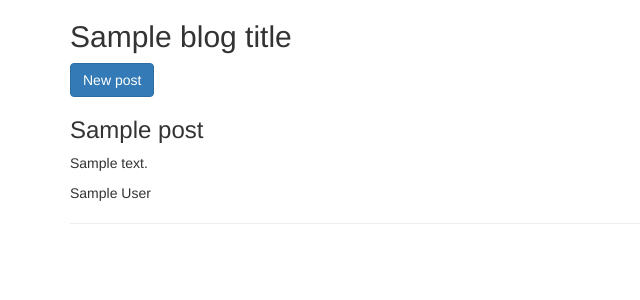
After one commit to opozot/web_blog, a Flask app: template src/templates/posts.html in a window 1280 px wide. The commit adds this page. Shown: the top 300 px of the page, without its empty margins (0-640 px from the left). Run offline with Flask 2, Linux system fonts and the light colour scheme; the template is opened without the code that fills it: most values are stand-ins (such as "Sample title", 1, 10 or a date in 2020); some libraries are stand-ins or nearby versions.

Commit message:
added new blogs and new posts

```diff
--- a/src/__init__.py
+++ b/src/__init__.py
@@ -0,0 +1 @@
+__author__ = 'jslvtr'
--- a/src/app.py
+++ b/src/app.py
@@ -1,11 +1,15 @@
-from flask import Flask, render_template, request, session
-
-# __name__ is a private variable in python. If we're running an app directly (from terminal) or not ???
 from src.common.database import Database
+from src.models.blog import Blog
+from src.models.post import Post
 from src.models.user import User
 
-app = Flask(__name__)
-app.secret_key = "simon"
+__author__ = 'jslvtr'
+
+
+from flask import Flask, render_template, request, session, make_response
+
+app = Flask(__name__)  # '__main__'
+app.secret_key = "jose"
 
 
 @app.route('/')
@@ -18,7 +22,7 @@ def login_template():
     return render_template('login.html')
 
 
-@app.route('/register')  # www.mysite.com/api/register
+@app.route('/register')
 def register_template():
     return render_template('register.html')
 
@@ -37,6 +41,7 @@ def login_user():
         User.login(email)
     else:
         session['email'] = None
+
     return render_template("profile.html", email=session['email'])
 
 
@@ -60,17 +65,46 @@ def user_blogs(user_id=None):
 
     blogs = user.get_blogs()
 
-    return render_template("user_blogs.html",
-                           blogs=blogs, email=user.email)
+    return render_template("user_blogs.html", blogs=blogs, email=user.email)
 
 
-@app.route('/posts/<string:blog_id'>)
+@app.route('/blogs/new', methods=['POST', 'GET'])
+def create_new_blog():
+    if request.method == 'GET':
+        return render_template('new_blog.html')
+    else:
+        title = request.form['title']
+        description = request.form['description']
+        user = User.get_by_email(session['email'])
+
+        new_blog = Blog(user.email, title, description, user._id)
+        new_blog.save_to_mongo()
+
+        return make_response(user_blogs(user._id))
+
+
+@app.route('/posts/<string:blog_id>')
 def blog_posts(blog_id):
     blog = Blog.from_mongo(blog_id)
     posts = blog.get_posts()
 
-    return render_template('posts.html', posts = posts, blog_title=blog.title)
+    return render_template('posts.html', posts=posts, blog_title=blog.title, blog_id=blog._id)
+
+
+@app.route('/posts/new/<string:blog_id>', methods=['POST', 'GET'])
+def create_new_post(blog_id):
+    if request.method == 'GET':
+        return render_template('new_post.html', blog_id=blog_id)
+    else:
+        title = request.form['title']
+        content = request.form['content']
+        user = User.get_by_email(session['email'])
+
+        new_post = Post(blog_id, title, content, user.email)
+        new_post.save_to_mongo()
+
+        return make_response(blog_posts(blog_id))
 
 
 if __name__ == '__main__':
-    app.run()
+    app.run(port=4995, debug=True)
--- a/src/common/__init__.py
+++ b/src/common/__init__.py
@@ -0,0 +1 @@
+__author__ = 'jslvtr'
--- a/src/common/database.py
+++ b/src/common/database.py
@@ -1,3 +1,5 @@
+__author__ = 'jslvtr'
+
 import pymongo
 
 
@@ -5,10 +7,10 @@ class Database(object):
     URI = "mongodb://127.0.0.1:27017"
     DATABASE = None
 
-    @staticmethod  # this method belongs to the whole class
-    def initialize():  # not only to the instance
+    @staticmethod
+    def initialize():
         client = pymongo.MongoClient(Database.URI)
-        Database.DATABASE = client['udemy']
+        Database.DATABASE = client['fullstack']
 
     @staticmethod
     def insert(collection, data):
--- a/src/models/__init__.py
+++ b/src/models/__init__.py
@@ -0,0 +1 @@
+__author__ = 'jslvtr'
--- a/src/models/blog.py
+++ b/src/models/blog.py
@@ -1,8 +1,9 @@
 import uuid
 import datetime
-
 from src.common.database import Database
 from src.models.post import Post
+
+__author__ = 'jslvtr'
 
 
 class Blog(object):
@@ -14,9 +15,6 @@ class Blog(object):
         self._id = uuid.uuid4().hex if _id is None else _id
 
     def new_post(self, title, content, date=datetime.datetime.utcnow()):
-        title = input("Enter post title: ")
-        content = input("Enter post content: ")
-        date = input("Enter post date, or leave blank for today(in format DDMMYY): ")
         post = Post(blog_id=self._id,
                     title=title,
                     content=content,
--- a/src/models/post.py
+++ b/src/models/post.py
@@ -1,6 +1,8 @@
 import uuid
+from src.common.database import Database
 import datetime
-from src.common.database import Database
+
+__author__ = 'jslvtr'
 
 
 class Post(object):
@@ -14,7 +16,8 @@ class Post(object):
         self._id = uuid.uuid4().hex if _id is None else _id
 
     def save_to_mongo(self):
-        Database.insert(collection='posts', data=self.json())
+        Database.insert(collection='posts',
+                        data=self.json())
 
     def json(self):
         return {
@@ -26,13 +29,11 @@ class Post(object):
             'created_date': self.created_date
         }
 
-    # this will get one specific post from the db
     @classmethod
     def from_mongo(cls, id):
         post_data = Database.find_one(collection='posts', query={'_id': id})
         return cls(**post_data)
 
-    # this will return a list of posts from the db
     @staticmethod
     def from_blog(id):
         return [post for post in Database.find(collection='posts', query={'blog_id': id})]
--- a/src/models/user.py
+++ b/src/models/user.py
@@ -1,10 +1,10 @@
 import datetime
 import uuid
-
 from flask import session
-
 from src.common.database import Database
 from src.models.blog import Blog
+
+__author__ = 'jslvtr'
 
 
 class User(object):
@@ -27,25 +27,29 @@ class User(object):
 
     @staticmethod
     def login_valid(email, password):
+        # Check whether a user's email matches the password they sent us
         user = User.get_by_email(email)
         if user is not None:
-            return user.password == password  # check the password
+            # Check the password
+            return user.password == password
         return False
 
     @classmethod
     def register(cls, email, password):
         user = cls.get_by_email(email)
-        if user is None:  # user does not exist
+        if user is None:
+            # User doesn't exist, so we can create it
             new_user = cls(email, password)
             new_user.save_to_mongo()
             session['email'] = email
             return True
-        else:  # user exists
+        else:
+            # User exists :(
             return False
 
     @staticmethod
     def login(user_email):
-        # Login_valid has already been called, we stored the email in the session
+        # login_valid has already been called
         session['email'] = user_email
 
     @staticmethod
@@ -60,6 +64,7 @@ class User(object):
                     title=title,
                     description=description,
                     author_id=self._id)
+
         blog.save_to_mongo()
 
     @staticmethod
@@ -73,7 +78,7 @@ class User(object):
         return {
             "email": self.email,
             "_id": self._id,
-            "password": self.password  # not safe to send over networkk
+            "password": self.password
         }
 
     def save_to_mongo(self):
--- a/src/templates/base.html
+++ b/src/templates/base.html
@@ -3,15 +3,13 @@
 <head>
     <meta charset="UTF-8">
     <title>Fancy blog</title>
-    <link href="https://stackpath.bootstrapcdn.com/bootstrap/4.1.3/css/bootstrap.min.css" rel="stylesheet"
-          integrity="sha384-MCw98/SFnGE8fJT3GXwEOngsV7Zt27NXFoaoApmYm81iuXoPkFOJwJ8ERdknLPMO" crossorigin="anonymous">
+    <link rel="stylesheet" href="https://maxcdn.bootstrapcdn.com/bootstrap/3.3.5/css/bootstrap.min.css">
     <link rel="stylesheet" href="{{ url_for('static', filename='css/main.css') }}"/>
-    <script src="https://stackpath.bootstrapcdn.com/bootstrap/4.1.3/js/bootstrap.min.js"
-            integrity="sha384-ChfqqxuZUCnJSK3+MXmPNIyE6ZbWh2IMqE241rYiqJxyMiZ6OW/JmZQ5stwEULTy"
-            crossorigin="anonymous"></script>
+
+    <script src="https://maxcdn.bootstrapcdn.com/bootstrap/3.3.5/js/bootstrap.min.js"></script>
 </head>
 <body>
-{% block content%}
+{% block content %}
 
 {% endblock %}
 </body>
--- a/src/templates/login.html
+++ b/src/templates/login.html
@@ -4,12 +4,13 @@
     <form id="login-form" action="/auth/login" method="post">
         <div class="form-group">
             <label for="email">Email</label>
-            <input type="text" class="form-control" id="email" name="email">
+            <input type="text" id="email" class="form-control" name="email">
         </div>
         <div class="form-group">
             <label for="password">Password</label>
-            <input type="password" class="form-control" id="password" name="password">
+            <input type="password" id="password" class="form-control" name="password">
         </div>
+
         <button type="submit" class="btn btn-success">Log in</button>
     </form>
 </div>
--- /dev/null
+++ b/src/templates/posts.html
@@ -0,0 +1,17 @@
+{% extends "base.html" %}
+{% block content %}
+<div class="container">
+    <h2>{{ blog_title }}</h2>
+    <a href="/posts/new/{{ blog_id }}"><button class="btn btn-primary">New post</button></a>
+    {% if posts|length > 0 %}
+        {% for post in posts %}
+            <h3>{{ post.title }}</h3>
+            <p>{{ post.content }}</p>
+            <p>{{ post.author }}</p>
+            <hr>
+        {% endfor %}
+    {% else %}
+        <h4>There aren't any posts yet!</h4>
+    {% endif %}
+</div>
+{% endblock %}
--- a/src/templates/profile.html
+++ b/src/templates/profile.html
@@ -1,6 +1,4 @@
 {% extends "base.html" %}
 {% block content %}
-    <h1>
-        Hello {{ email }}
-    </h1>
+    <h1>Hello {{ email }}</h1>
 {% endblock %}
--- a/src/templates/register.html
+++ b/src/templates/register.html
@@ -4,12 +4,13 @@
     <form id="login-form" action="/auth/register" method="post">
         <div class="form-group">
             <label for="email">Email</label>
-            <input type="text" class="form-control" id="email" name="email">
+            <input type="text" id="email" class="form-control" name="email">
         </div>
         <div class="form-group">
             <label for="password">Password</label>
-            <input type="password" class="form-control" id="password" name="password">
+            <input type="password" id="password" class="form-control" name="password">
         </div>
+
         <button type="submit" class="btn btn-success">Sign up</button>
     </form>
 </div>
```
Also changed, not shown: src/templates/home.html (added, +10 -0 lines), src/templates/new_blog.html (added, +17 -0 lines), src/templates/new_post.html (added, +17 -0 lines), src/templates/user_blogs.html (added, +11 -0 lines).
